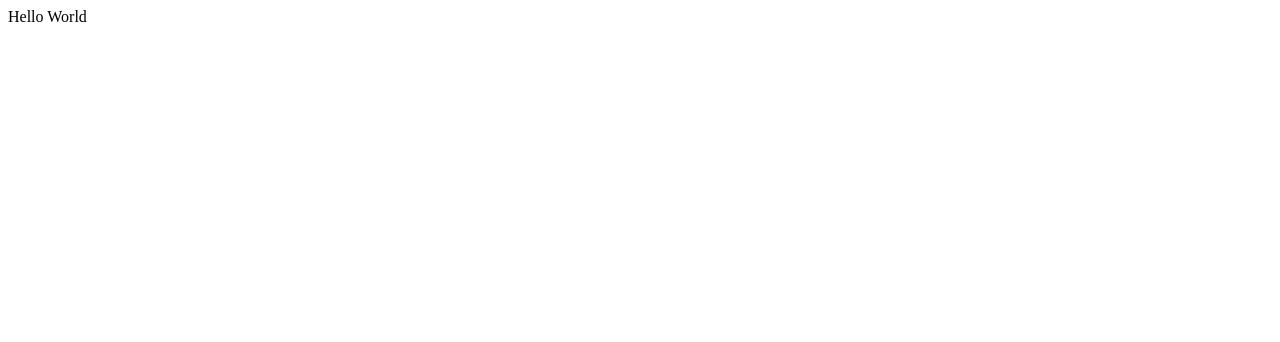
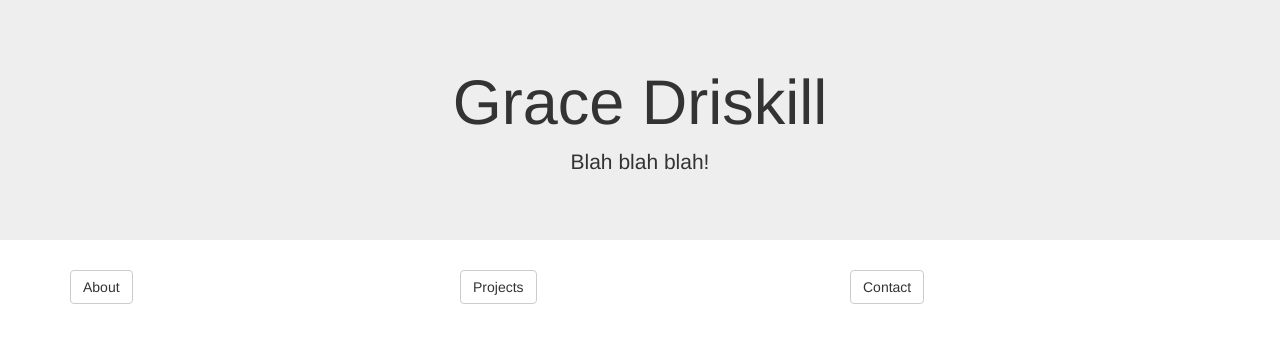
Before and after one commit to gdriskill/gdriskill.github.io, a plain HTML site: page index.html in a window 1280 px wide. Drawn offline with nearby package versions, Linux system fonts and the light colour scheme.

Commit message:
Add basic home page

```diff
--- a/index.html
+++ b/index.html
@@ -1 +1,26 @@
-Hello World
+<!DOCTYPE html>
+<html lang="en">
+<head>
+  <title>Bootstrap Example</title>
+  <meta charset="utf-8">
+  <meta name="viewport" content="width=device-width, initial-scale=1">
+  <link rel="stylesheet" href="https://maxcdn.bootstrapcdn.com/bootstrap/3.4.1/css/bootstrap.min.css">
+  <script src="https://ajax.googleapis.com/ajax/libs/jquery/3.7.1/jquery.min.js"></script>
+  <script src="https://maxcdn.bootstrapcdn.com/bootstrap/3.4.1/js/bootstrap.min.js"></script>
+</head>
+<body>
+
+<div class="jumbotron text-center">
+  <h1>Grace Driskill</h1>
+  <p>Blah blah blah!</p>
+</div>
+<div class="container">
+    <div class="row">
+        <div class="col-md-4"> <a href="about.html" role="button" class="btn btn-default"> About </a> </div>
+        <div class="col-md-4"> <button type="button" class="btn btn-default">Projects</button> </div>
+        <div class="col-md-4"> <button type="button" class="btn btn-default">Contact</button> </div>
+      </div>
+
+  </div>
+</body>
+</html>
```
Also changed, not shown: about.html (added, +1 -0 lines), projects.html (added).
